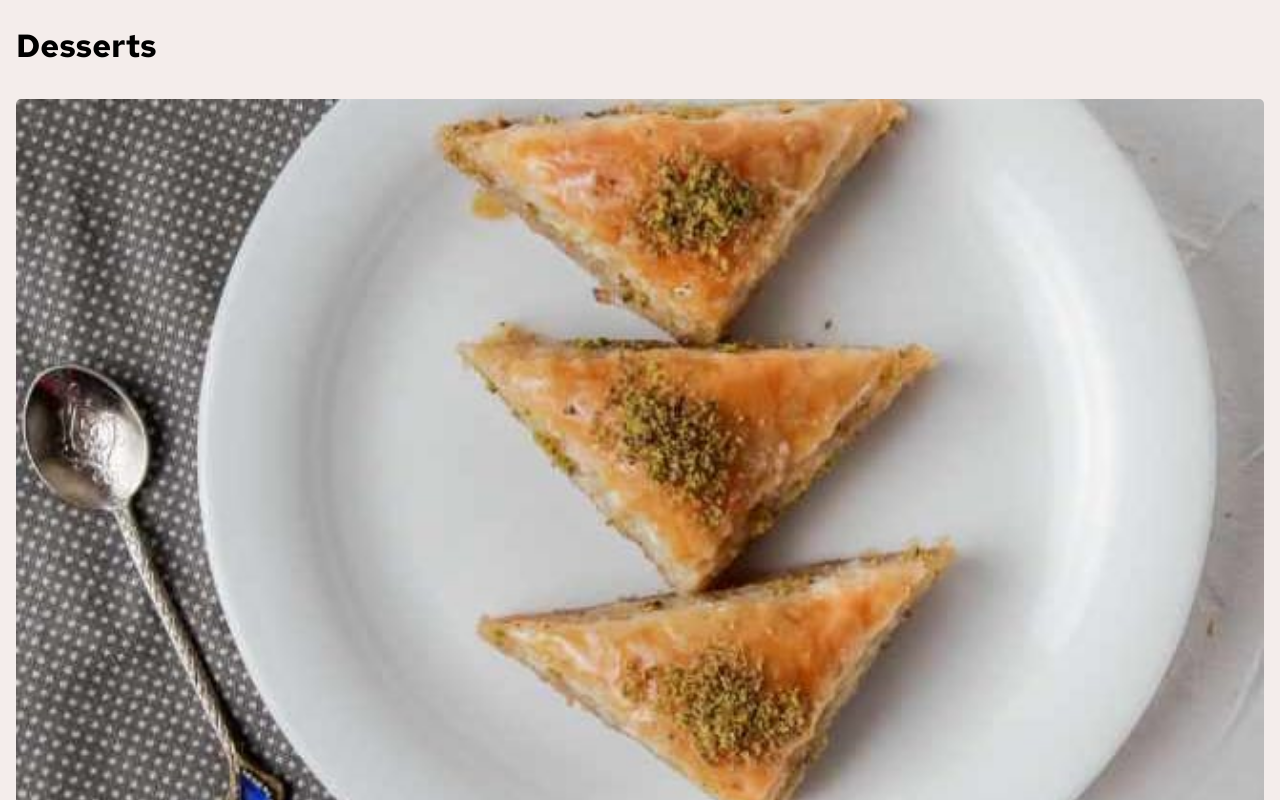
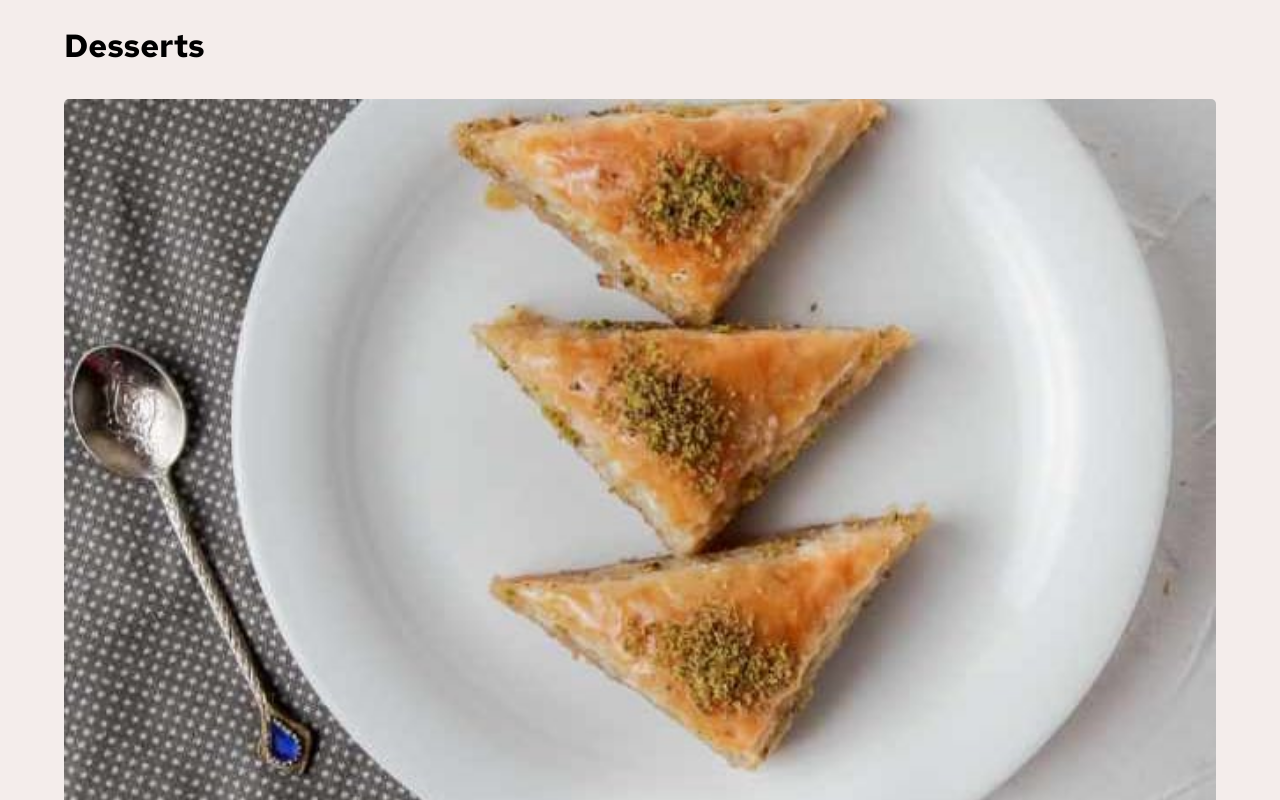
Before and after one commit to h4rdPL/restaurant-cart, a React (Create React App) app: page / in a window 1280 px wide. Shown: the top 800 px of the page. Built offline with nearby package versions, Linux system fonts and the light colour scheme.

Commit message:
Add desktop design

```diff
--- a/src/App.js
+++ b/src/App.js
@@ -1,22 +1,43 @@
-import "./App.css";
+import React, { useState, useEffect } from "react";
 import styled from "styled-components";
 import { MenuItem } from "./components/menuItem/MenuItem";
 import { CartItem } from "./components/cartItem/CartItem";
 
 const MenuItemWrapper = styled.div`
-  padding: 1.5rem 1rem;
+  padding: 1.5rem 2rem;
+  @media (min-width: ${({ theme }) => theme.breakpoints.desktop}) {
+    display: flex;
+    width: 100%;
+  }
 `;
 
 const Heading = styled.h1`
   margin-bottom: 2rem;
 `;
 
+const Menu = styled.div`
+  margin: 0 2rem;
+`;
+
 const App = () => {
+  const [isDesktop, setIsDesktop] = useState(window.innerWidth >= 1440);
+
+  const updateMedia = () => {
+    setIsDesktop(window.innerWidth >= 1440);
+  };
+
+  useEffect(() => {
+    window.addEventListener("resize", updateMedia);
+    return () => window.removeEventListener("resize", updateMedia);
+  }, []);
+
   return (
     <>
       <MenuItemWrapper>
-        <Heading>Desserts</Heading>
-        <MenuItem />
+        <Menu>
+          <Heading>Desserts</Heading>
+          <MenuItem isDesktop={isDesktop} />
+        </Menu>
         <CartItem />
       </MenuItemWrapper>
     </>
--- a/src/components/cartItem/CartItem.js
+++ b/src/components/cartItem/CartItem.js
@@ -4,17 +4,17 @@ import styled from "styled-components";
 const CartWrapper = styled.div`
   display: flex;
   flex-direction: column;
-  justify-content: center;
   align-items: center;
   background-color: ${({ theme }) => theme.colors.white};
   border-radius: 5px;
   padding: 1.5rem;
+  height: 300px;
+  width: 100%;
 `;
 
 const CartHeading = styled.h2`
   align-self: flex-start;
   color: ${({ theme }) => theme.colors.red};
-  margin-bottom: 1.5rem;
 `;
 
 const CartImage = styled.img`
@@ -25,14 +25,29 @@ const CartParagraph = styled.p`
   font-size: 1rem;
   color: ${({ theme }) => theme.colors.rose400};
   font-weight: bold;
+  padding-top: 1rem;
+`;
+
+const TestWrapper = styled.div`
+  display: flex;
+  flex-direction: column;
+  justify-content: center;
+  align-items: center;
+  flex-grow: 1;
+  text-align: center;
 `;
 
 export const CartItem = () => {
   return (
     <CartWrapper>
       <CartHeading>Your Cart (0)</CartHeading>
-      <CartImage src="/images/illustration-empty-cart.svg" alt="Add to Cart" />
-      <CartParagraph>Your added items will appear here</CartParagraph>
+      <TestWrapper>
+        <CartImage
+          src="/images/illustration-empty-cart.svg"
+          alt="Add to Cart"
+        />
+        <CartParagraph>Your added items will appear here</CartParagraph>
+      </TestWrapper>
     </CartWrapper>
   );
 };
--- a/src/components/menuItem/MenuItem.js
+++ b/src/components/menuItem/MenuItem.js
@@ -1,6 +1,17 @@
 import React from "react";
 import data from "../../data.json";
 import styled from "styled-components";
+
+const MenuItemWrapper = styled.div`
+  display: grid;
+  width: 100%;
+  @media (min-width: ${({ theme }) => theme.breakpoints.desktop}) {
+    grid-template-columns: repeat(3, minmax(0, 1800px));
+    grid-gap: 1rem;
+    justify-content: center;
+  }
+`;
+
 const ImageWrapper = styled.div`
   position: relative;
   width: 100%;
@@ -21,6 +32,7 @@ const Button = styled.button`
   justify-content: center;
   align-items: center;
   gap: 0.5rem;
+  font-size: 0.7rem;
   font-weight: bold;
   background-color: #fff;
   padding: 0.5rem 1.75rem;
@@ -51,13 +63,16 @@ const DataInfo = styled.div`
   margin: 1.5rem 0;
 `;
 
-export const MenuItem = () => {
+export const MenuItem = ({ isDesktop }) => {
   return (
-    <>
+    <MenuItemWrapper>
       {data.map((item, index) => (
         <div key={index}>
           <ImageWrapper>
-            <Photo src={item.image.mobile} alt={item.name} />
+            <Photo
+              src={isDesktop ? item.image.desktop : item.image.mobile}
+              alt={item.name}
+            />
             <Button>
               <img src="/images/icon-add-to-cart.svg" alt="Add to Cart" />
               Add to Cart
@@ -70,6 +85,6 @@ export const MenuItem = () => {
           </DataInfo>
         </div>
       ))}
-    </>
+    </MenuItemWrapper>
   );
 };
--- a/src/themes/GlobalStyles.js
+++ b/src/themes/GlobalStyles.js
@@ -27,6 +27,9 @@ const GlobalStyle = createGlobalStyle`
         font-family: "RedHatText";
         background-color: ${({ theme }) => theme.colors.rose100};
     }
+    button {
+        cursor: pointer;
+    }
 `;
 
 export default GlobalStyle;
```
